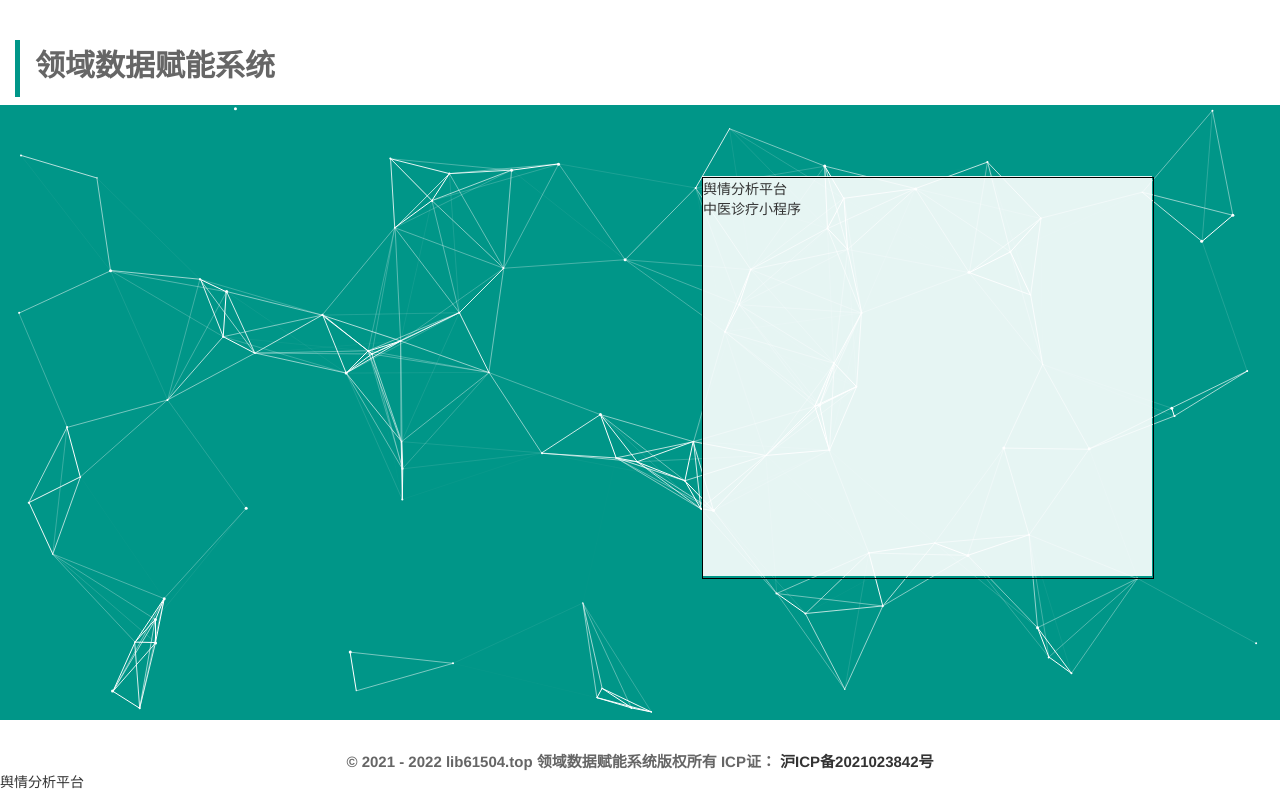
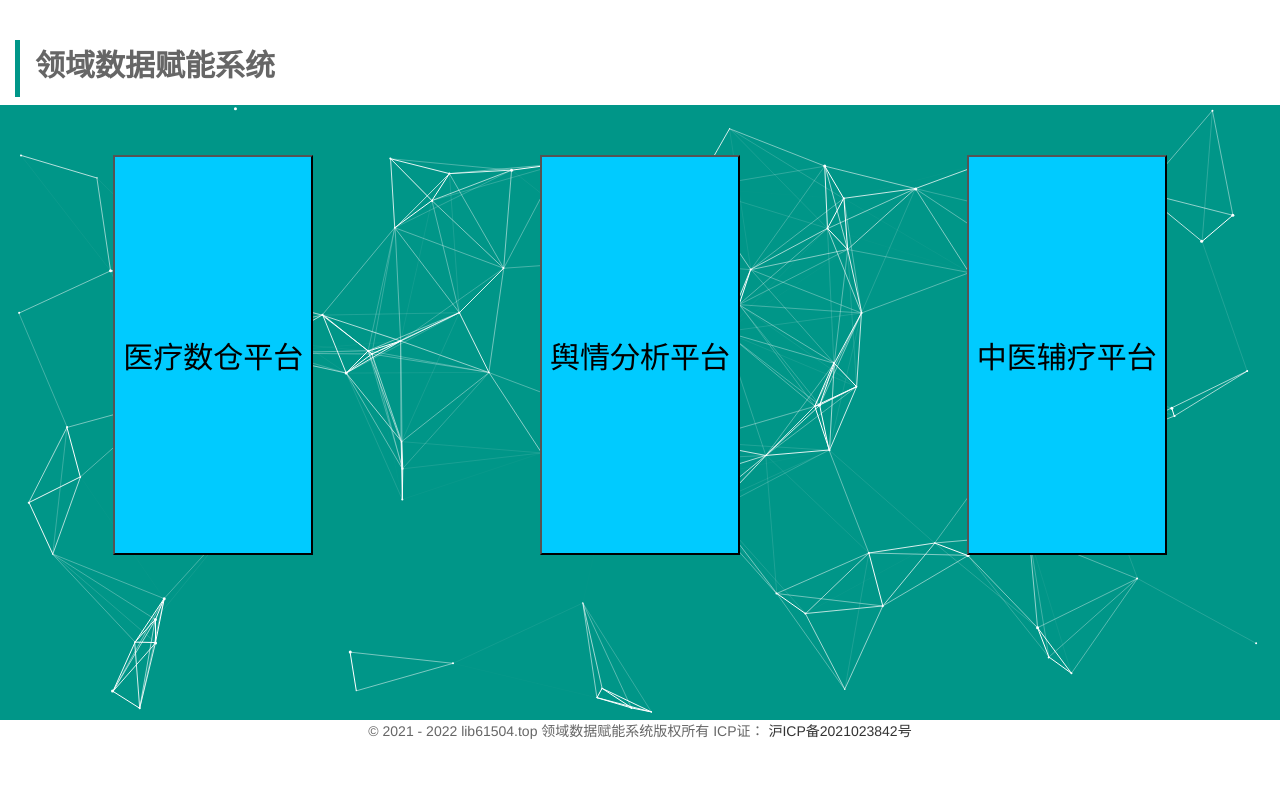
Before and after one commit to WeiMin-Li-visual/domainDataAI, a Python web app: template templates/index.html in a window 1280 px wide. Run offline with Jinja, Linux system fonts and the light colour scheme; the template is opened without the code that fills it, so the values that code supplies are empty.

Commit message:
feat:优化前端界面

```diff
--- a/templates/index.html
+++ b/templates/index.html
@@ -63,6 +63,30 @@
             position: relative;
             top: 1px;
         }
+
+        .warp {
+            position: absolute;
+            width: 100%;
+            display: flex;
+            flex-direction: row;
+            justify-content: space-around;
+            margin-top: 50px;
+        }
+
+        .test {
+            width: 200px;
+            height: 400px;
+            z-index: 99999;
+        }
+
+        .warp_image {
+            width: 200px;
+            height: 400px;
+            z-index: 99999;
+            background-color: #00CBFF;
+            font-size: 30px;
+        }
+
     </style>
 </head>
 <body>
@@ -70,7 +94,7 @@
 <div class="layui-fluid" style="top: 10px;bottom: 20px">
     <div class="layui-row layui-col-space15">
         <div class="layui-col-sm12 layui-col-md12 zyl_mar_01">
-            <blockquote class="layui-elem-quote"><b style="font-size: 30px">领域数据赋能系统</b>
+            <blockquote class="layui-elem-quote"><b style="font-size: 30px">领域数据赋能系统 </b>
             </blockquote>
 
         </div>
@@ -81,6 +105,21 @@
 <!-- 特效部分 -->
 <div class="layui-row" style="top: 20px;bottom: 20px">
     <div class="layui-col-sm12 layui-col-md12">
+        <div class="warp">
+            <div class="test">
+                <input class="warp_image" type="button" value="医疗数仓平台"
+                       onclick="window.location.href = 'https://www.lib61504.top:8888/'">
+            </div>
+            <div class="test">
+                <input class="warp_image" type="button" value="舆情分析平台"
+                       onclick="window.location.href = 'https://www.lib61504.top:9400/'">
+            </div>
+            <div class="test">
+                <input class="warp_image" type="button" value="中医辅疗平台"
+                       onclick="window.location.href = 'https://www.lib61504.top:9200/'">
+            </div>
+
+        </div>
         <div class="layui-carousel zyl_login_height" id="zyllogin" lay-filter="zyllogin">
             <div carousel-item="">
                 <div>
@@ -101,29 +140,12 @@
 <!-- 特效部分结束 -->
 
 <!-- 尾部 -->
-<div class="layui-row" style="top: 20px;bottom: 20px">
-    <div class="layui-col-sm12 layui-col-md12 zyl_center zyl_mar_01">
-        <b style="font-size: 15px"> © 2021 - 2022 lib61504.top 领域数据赋能系统版权所有 ICP证：
-    <a href="https://beian.miit.gov.cn/" target="_blank">沪ICP备2021023842号</a></b>
-    </div>
+<div class="layui-footer" style="text-align: center">
+    <!-- 底部固定区域 -->
+    © 2021 - 2022 lib61504.top 领域数据赋能系统版权所有 ICP证：
+    <a href="https://beian.miit.gov.cn/" target="_blank">沪ICP备2021023842号</a>
 </div>
 <!-- 尾部结束 -->
-
-<a href="http://localhost:9400">舆情分析平台</a>
-<!-- 登录表单 -->
-<div class="zyl_lofo_main">
-    <div id='abc'>
-        <ul>
-            <li id='function'>
-                <a href="https://www.lib61504.top:9400">舆情分析平台</a>
-            </li>
-            <li id='function'>
-                <a href="https://www.lib61504.top:9200">中医诊疗小程序</a>
-            </li>
-        </ul>
-    </div>
-</div>
-<!-- 登录表单结束 -->
 
 <!-- Jquery Js -->
 <script type="text/javascript" src="../static/js/assembly/jquery.min.js"></script>
@@ -179,15 +201,6 @@
     });
 
     'use strict';
-    {# 使用cookie #}
-    {#(() => {#}
-    {#    let cookie = $.cookie('user');#}
-    {#    console.log(cookie);#}
-    {#    if (cookie !== undefined && cookie !== '')#}
-    {#        $(window).attr('location', '/index');#}
-    {#})
-    ();
-    #}
 
     function notice(info) {
         layui.use('layer', function () {
```
